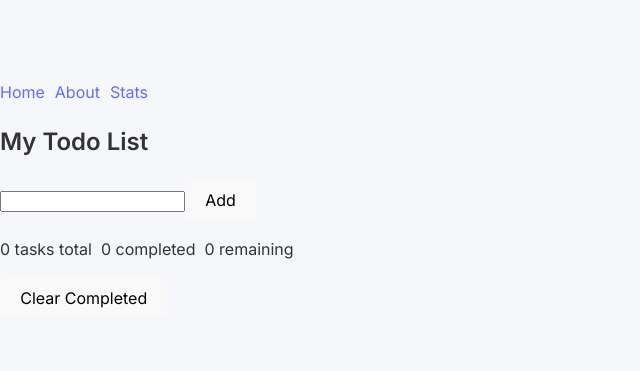
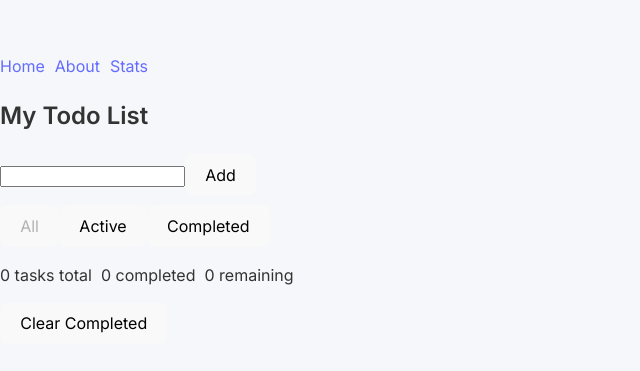
Before and after one commit to rps-learn/react-practice, a React (Vite) app in the folder my-app/: page / in a window 1280 px wide. Shown: the part 201-572 px from the top of the page, without its empty margins (0-640 px from the left). Built offline with nearby package versions, Linux system fonts and the light colour scheme.

Commit message:
added filter

```diff
--- a/my-app/src/components/TodoApp.tsx
+++ b/my-app/src/components/TodoApp.tsx
@@ -3,16 +3,24 @@
 import TodoItem from "./TodoItem";
 import Footer from "./Footer";
 
+type Filter = "all" | "active" | "completed";
 
 function TodoApp(){
     const {todos, dispatch} = useTodos();
     const [input, setInput] = useState("");
+    const [filter, setFilter] = useState<Filter>("all");
 
     const handleAdd = () => {
         if (input.trim() === "") return;
         dispatch({ type: "ADD", text: input });
         setInput("");
     }
+
+    const filteredTodos = todos.filter(todo => {
+        if (filter === "active") return !todo.completed;
+        if (filter === "completed") return todo.completed;
+        return true; // "all"
+    });
 
     return(
         <div>
@@ -24,9 +32,22 @@
             />
             <button onClick={handleAdd}>Add</button>
 
+            {/* Filter Buttons */}
+            <div style={{ margin: "10px 0" }}>
+                <button onClick={() => setFilter("all")} disabled={filter === "all"}>
+                All
+                </button>
+                <button onClick={() => setFilter("active")} disabled={filter === "active"}>
+                Active
+                </button>
+                <button onClick={() => setFilter("completed")} disabled={filter === "completed"}>
+                Completed
+                </button>
+            </div>
+
             <ul>
                 {
-                    todos.map(todo => (
+                    filteredTodos.map(todo => (
                         <TodoItem
                             key={todo.id}
                             todo={todo}
```
